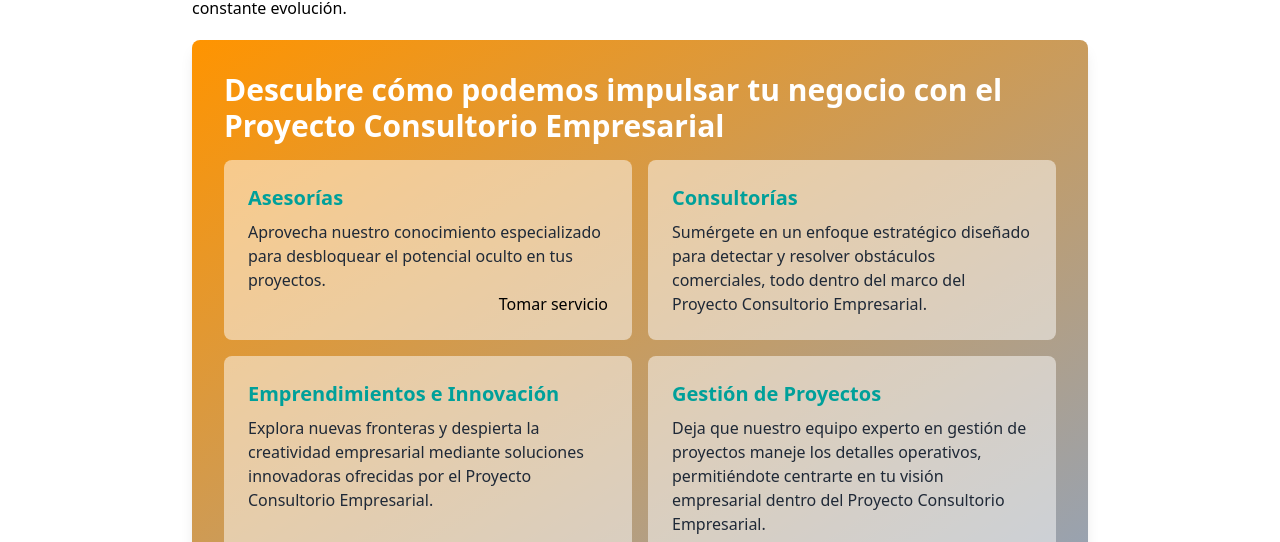
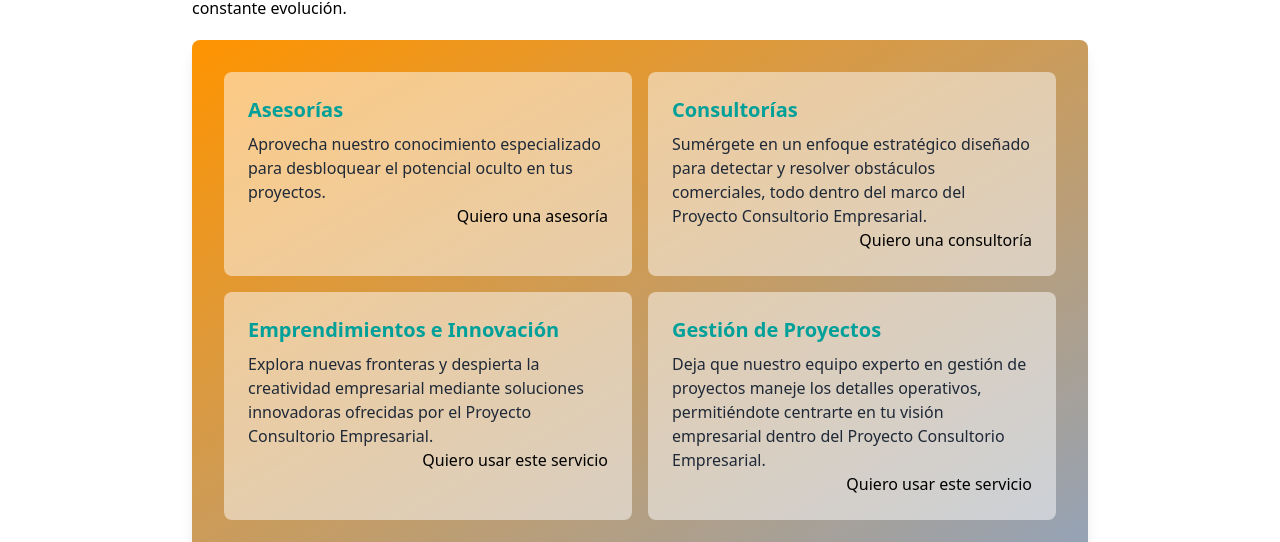
Before and after one commit to Alexisrk310/consultorio, a React (Vite) app: page /nosotros-ofrecemos in a window 1280 px wide. Shown: the part 322-864 px from the top of the page. Built offline with nearby package versions, Linux system fonts and the light colour scheme.

Commit message:
cambios a la vista nosotros-ofrecemos

```diff
--- a/src/pages/WhatWeOfferPage/WhatWeOfferPage.jsx
+++ b/src/pages/WhatWeOfferPage/WhatWeOfferPage.jsx
@@ -20,10 +20,10 @@ const WhatWeOfferPage = () => {
 				</p>
 			</div>
 			<div class="bg-gradient-to-br from-main to-slate-400 p-8 rounded-lg shadow-lg">
-				<h2 class="text-3xl font-bold text-white mb-4">
+				{/* <h2 class="text-3xl font-bold text-white mb-4">
 					Descubre cómo podemos impulsar tu negocio con el Proyecto Consultorio
 					Empresarial
-				</h2>
+				</h2> */}
 				<div class="grid grid-cols-1 md:grid-cols-2 gap-4">
 					<div class="bg-white bg-opacity-50 rounded-lg p-6">
 						<h3 class="text-xl font-semibold text-[#00a09a] mb-2">Asesorías</h3>
@@ -32,17 +32,20 @@ const WhatWeOfferPage = () => {
 							potencial oculto en tus proyectos.
 						</p>
 						<p className="text-right font-light cursor-pointer hover:text-blue-600 mb-0">
-							Tomar servicio
+							Quiero una asesoría
 						</p>
 					</div>
 					<div class="bg-white bg-opacity-50 rounded-lg p-6">
-						<h3 class="text-xl font-semibold text-[#00a09a] mb-2">
+						<h3 class="text-xl font-semibold text-[#00a09a] mb-2 ">
 							Consultorías
 						</h3>
 						<p class="text-gray-800">
 							Sumérgete en un enfoque estratégico diseñado para detectar y
 							resolver obstáculos comerciales, todo dentro del marco del
 							Proyecto Consultorio Empresarial.
+						</p>
+						<p className="text-right font-light cursor-pointer hover:text-blue-600 mb-0">
+							Quiero una consultoría
 						</p>
 					</div>
 					<div class="bg-white bg-opacity-50 rounded-lg p-6">
@@ -54,6 +57,9 @@ const WhatWeOfferPage = () => {
 							mediante soluciones innovadoras ofrecidas por el Proyecto
 							Consultorio Empresarial.
 						</p>
+						<p className="text-right font-light cursor-pointer hover:text-blue-600 mb-0">
+							Quiero usar este servicio
+						</p>
 					</div>
 					<div class="bg-white bg-opacity-50 rounded-lg p-6">
 						<h3 class="text-xl font-semibold text-[#00a09a] mb-2">
@@ -64,6 +70,9 @@ const WhatWeOfferPage = () => {
 							detalles operativos, permitiéndote centrarte en tu visión
 							empresarial dentro del Proyecto Consultorio Empresarial.
 						</p>
+						<p className="text-right font-light cursor-pointer hover:text-blue-600 mb-0">
+							Quiero usar este servicio
+						</p>
 					</div>
 				</div>
 			</div>
```
